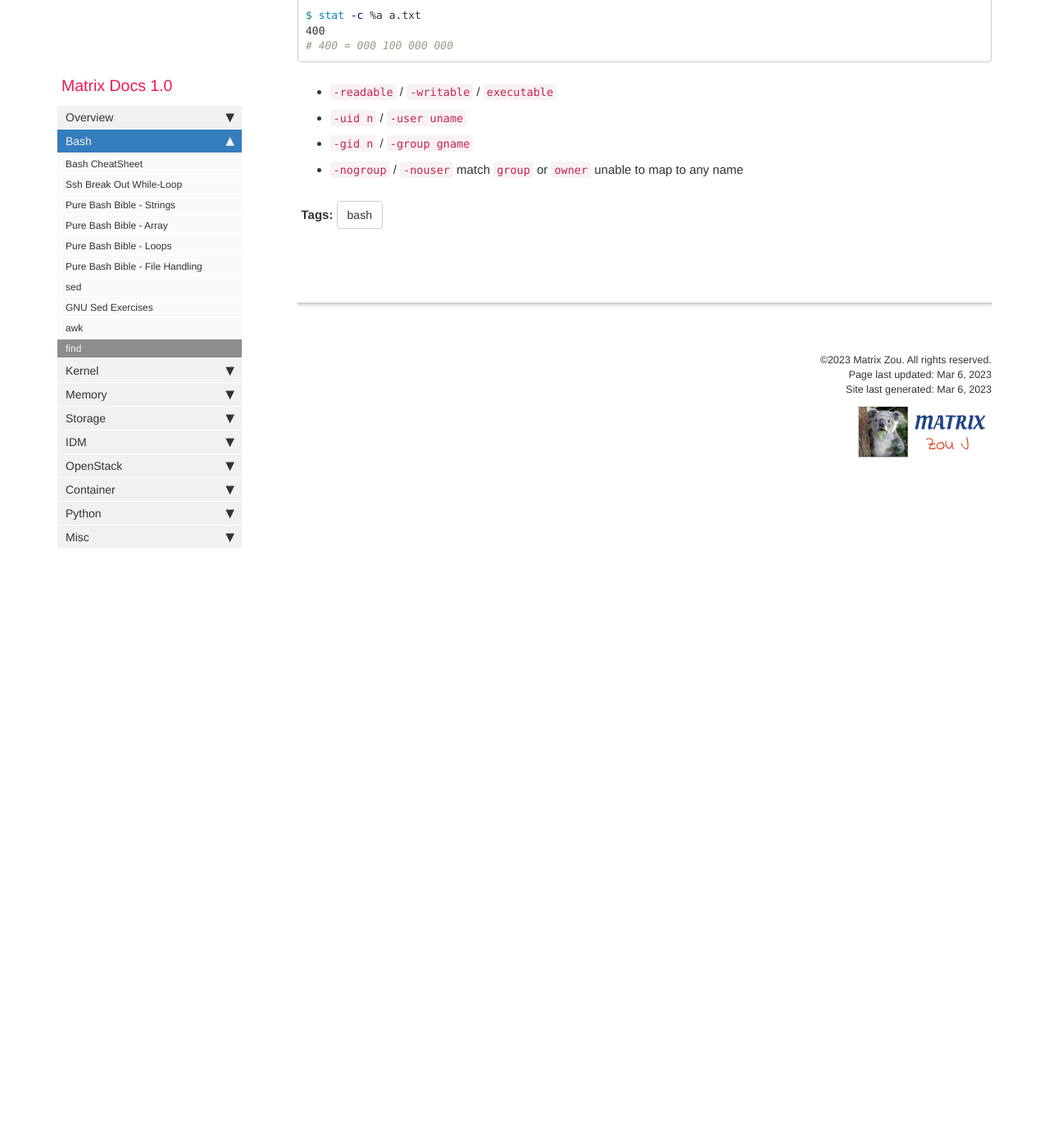
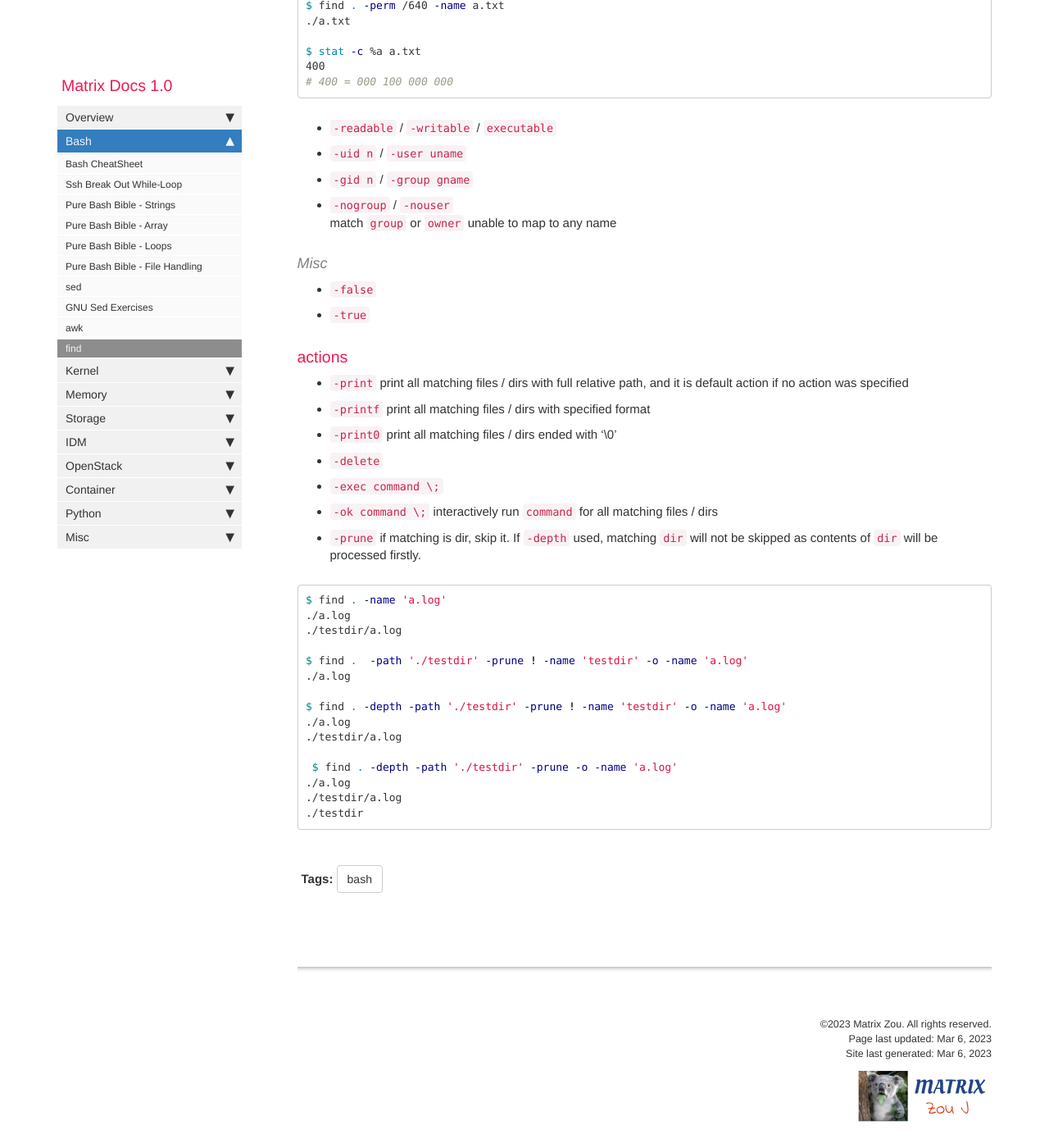
Before and after one commit to matrixzj/documentations, a Jekyll site: the page built from pages/bash/find.md, in a window 1280 px wide and 1400 px high, scrolled down 3667 px. Shown: the whole window at 82% size. Built offline with Jekyll 4.4.1, drawn with Linux system fonts in a browser that asks for light colours; comment, search, counter and statistics services are not loaded; some of the changed text lies outside the part shown.

Commit message:
There are        1 files have been modified at 2023-03-06 23:36:50 . 	-rw-r--r--  1 jzou  staff  5790 Mar  6 23:36 pages/bash/find.md No files have been added. No files have been deleted. No file type has been changed.

````diff
--- a/pages/bash/find.md
+++ b/pages/bash/find.md
@@ -174,3 +174,46 @@
 
 * `-nogroup` / `-nouser`
   match `group` or `owner` unable to map to any name
+
+#### Misc
+* `-false`
+
+* `-true`
+
+### actions
+* `-print`
+  print all matching files / dirs with full relative path, and it is default action if no action was specified
+
+* `-printf`
+  print all matching files / dirs with specified format
+
+* `-print0`
+  print all matching files / dirs ended with '\0'
+
+* `-delete`
+
+* `-exec command \;`
+
+* `-ok command \;`
+  interactively run `command` for all matching files / dirs
+
+* `-prune`
+  if matching is dir, skip it. If `-depth` used, matching `dir` will not be skipped as contents of `dir` will be processed firstly.
+
+```bash
+$ find . -name 'a.log'
+./a.log
+./testdir/a.log
+
+$ find .  -path './testdir' -prune ! -name 'testdir' -o -name 'a.log'
+./a.log
+
+$ find . -depth -path './testdir' -prune ! -name 'testdir' -o -name 'a.log'
+./a.log
+./testdir/a.log
+
+ $ find . -depth -path './testdir' -prune -o -name 'a.log'
+./a.log
+./testdir/a.log
+./testdir
+```
````
